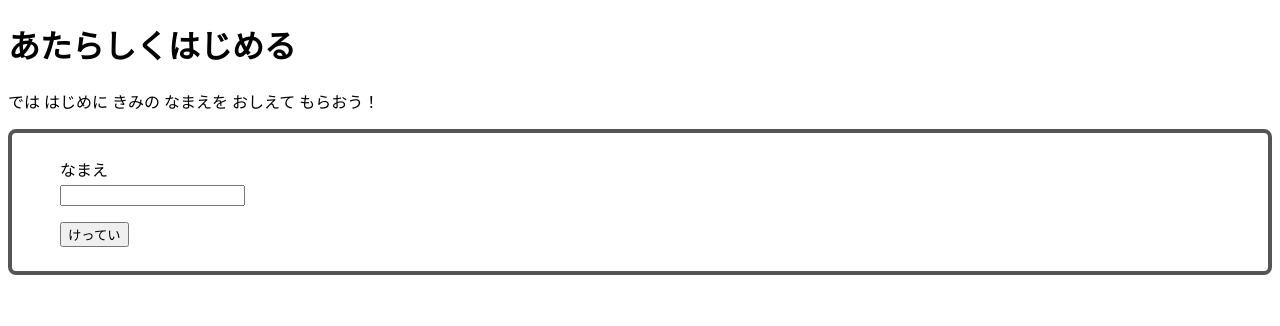
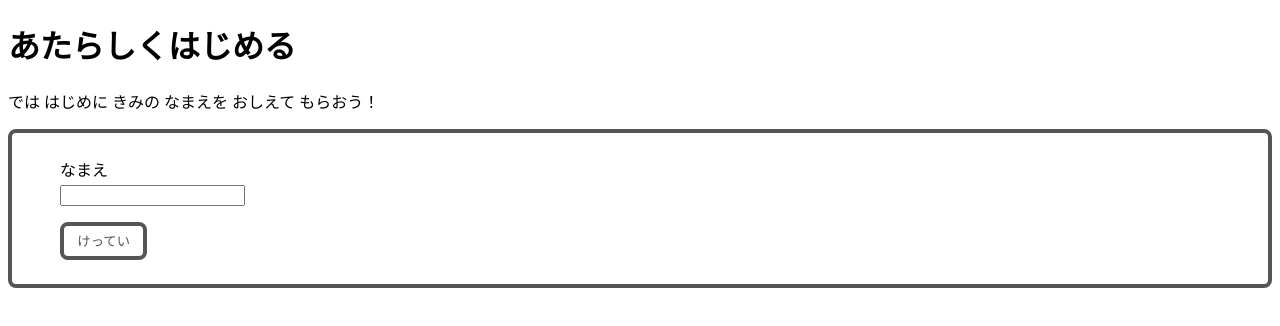
Before and after one commit to webdino/lyceum-pokemon, a Nuxt app: page /new in a window 1280 px wide. Shown: the top 326 px of the page. Built offline with nearby package versions, Linux system fonts and the light colour scheme; no server answers.

Commit message:
feat: newページのボタンの差し替え

```diff
--- a/pages/new.vue
+++ b/pages/new.vue
@@ -38,7 +38,7 @@ export default {
         <label for="name">なまえ</label>
         <input id="name" @keydown.enter="onOpen(true)" v-model="trainerName" />
       </div>
-      <button type="button" @click="onOpen(true)">けってい</button>
+      <GamifyButton type="button" @click="onOpen(true)">けってい</GamifyButton>
     </form>
     <GamifyDialog
       v-if="dialog"
@@ -49,10 +49,10 @@ export default {
     >
       <GamifyList :border="false" direction="horizon">
         <GamifyItem>
-          <button @click="onClose">いいえ</button>
+          <GamifyButton @click="onClose">いいえ</GamifyButton>
         </GamifyItem>
         <GamifyItem>
-          <button @click="onSubmit">はい</button>
+          <GamifyButton @click="onSubmit">はい</GamifyButton>
         </GamifyItem>
       </GamifyList>
     </GamifyDialog>
```
